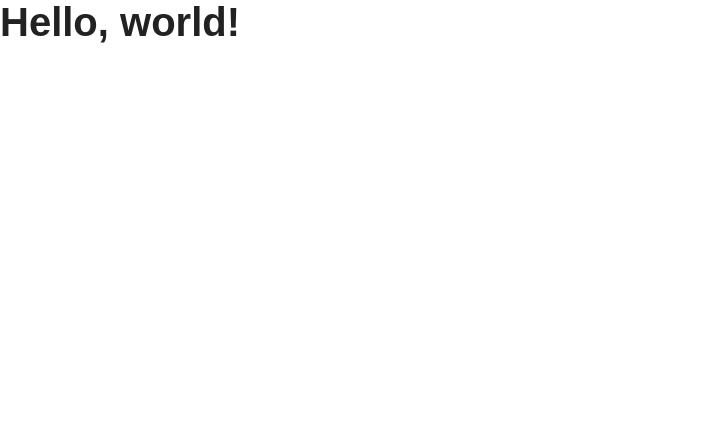
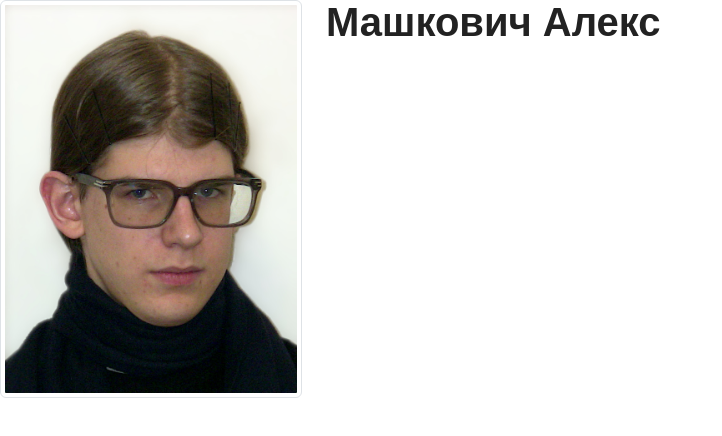
Before and after one commit to AlexeyMashkovichUniWork/alexeymashkovichuniwork.github.io, a plain HTML site: page index.html in a window 1280 px wide. Shown: the whole page, without its empty margins (0-722 px from the left). Drawn offline with Linux system fonts and the light colour scheme; a web font is replaced by a local one.

Commit message:
feat@website: add selfie!

```diff
--- a/index.html
+++ b/index.html
@@ -3,11 +3,17 @@
   <head>
     <meta charset="utf-8">
     <meta name="viewport" content="width=device-width, initial-scale=1">
-    <title>Bootstrap demo</title>
+    <title>Машкович Алекс</title>
     <link href="bootstrap/bootstrap.min.css" rel="stylesheet">
   </head>
   <body>
-    <h1>Hello, world!</h1>
+    <div class="row">
+      <div class="col-3 col-xs-4">
+        <img src="assets/selfie_flipped.JPG" class="img-thumbnail">
+      </div>
+      <div class="col-9 col-xs-8">
+        <h1>Машкович Алекс</h1>
+      </div>
     <script src="bootstrap/bootstrap.min.js"></script>
   </body>
 </html>
```
Also changed, not shown: assets/selfie_flipped.JPG (added).
